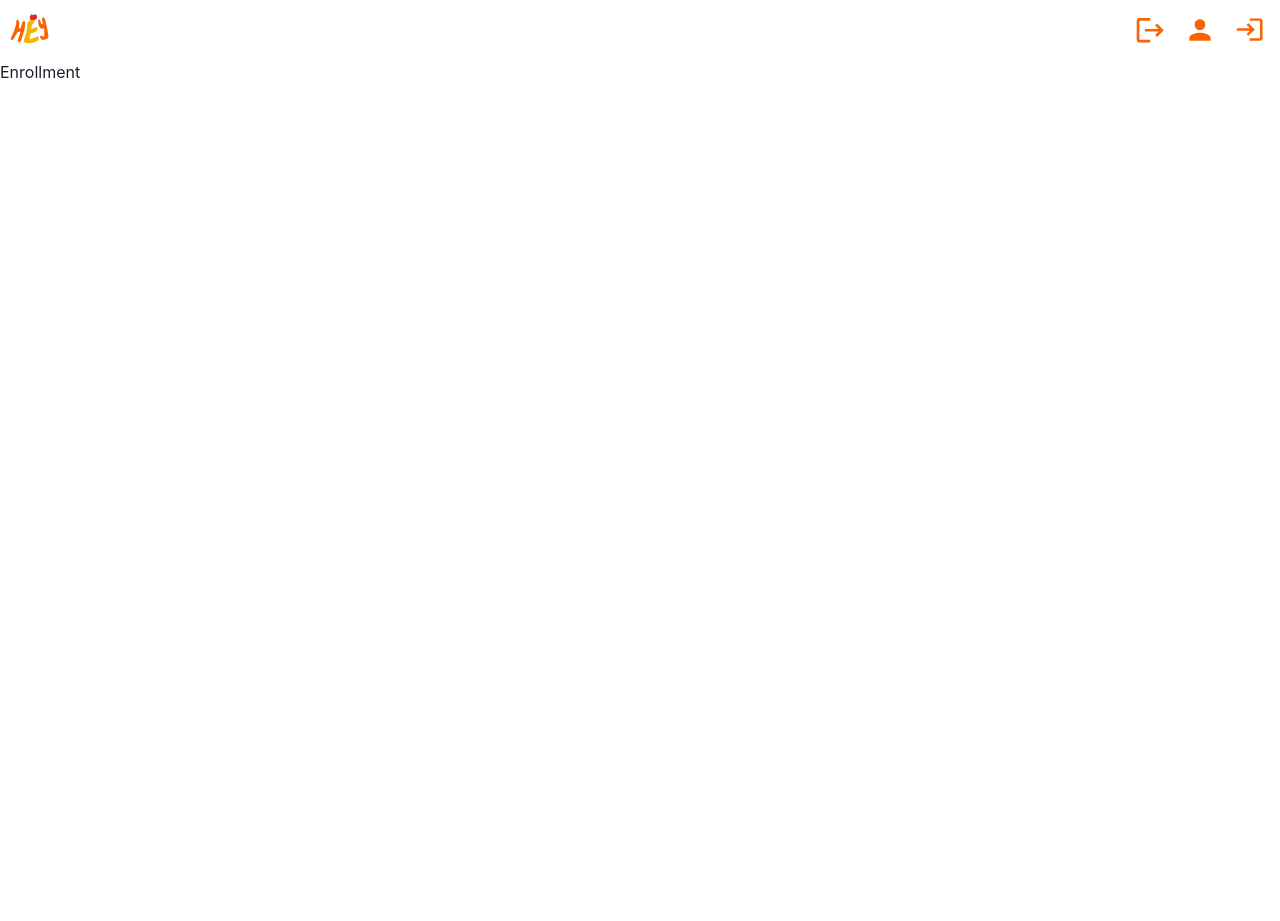
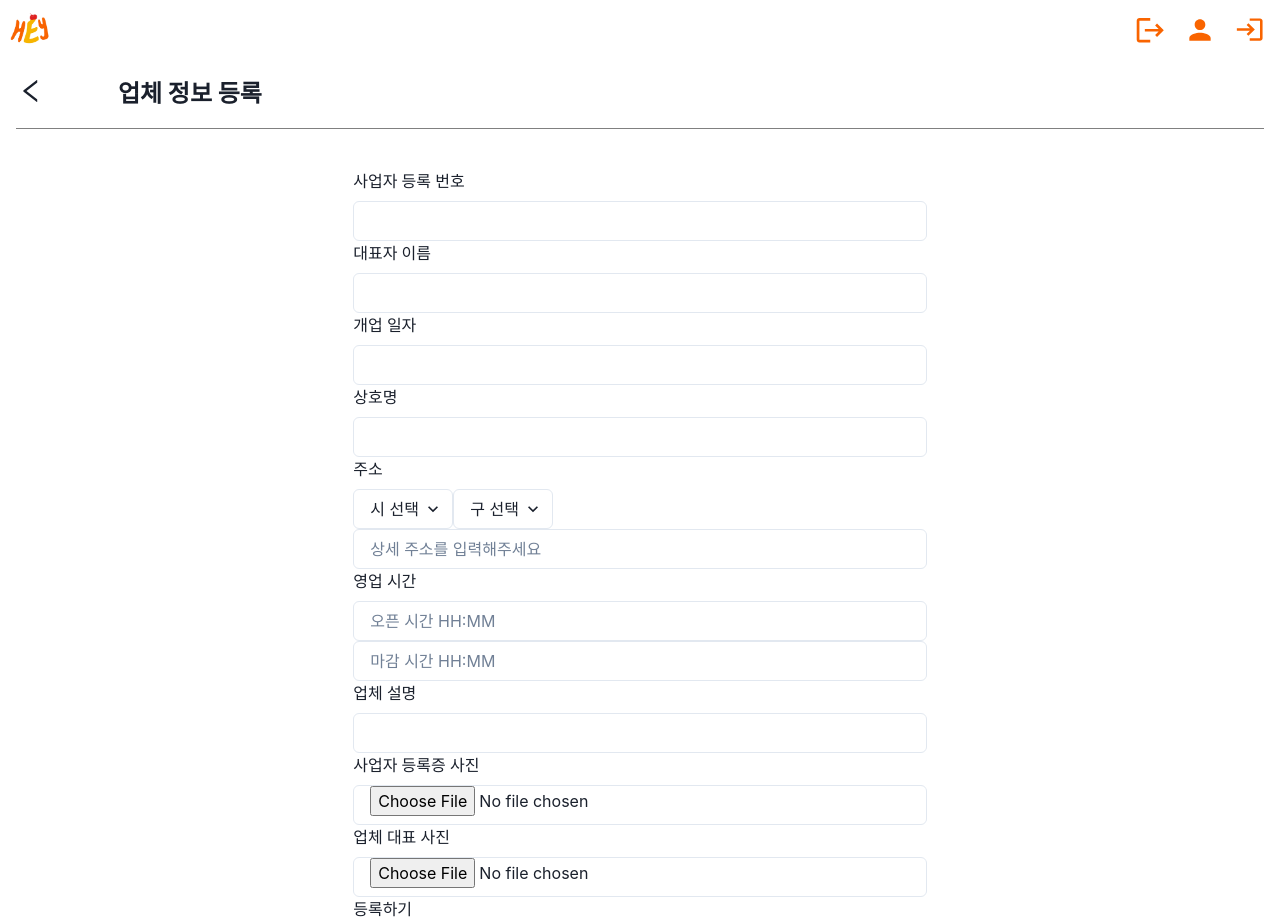
Before and after one commit to prgrms-web-devcourse/team-7sung-heycake-fe, a Next.js app: page /mypage/enrollment in a window 1280 px wide. Before the commit the page ends 800 px from the top, so only its background shows below. Built offline with nearby package versions, Linux system fonts and the light colour scheme.

Commit message:
feat: 업체 정보 등록 폼 생성

```diff
--- /dev/null
+++ b/components/Mypage/enrollmentForm.tsx
@@ -0,0 +1,134 @@
+/* eslint-disable react/jsx-props-no-spreading */
+import { FormControl, FormLabel, Input, Select } from '@chakra-ui/react';
+import styled from '@emotion/styled';
+import { SubmitHandler, useForm } from 'react-hook-form';
+
+type Inputs = {
+  businessNumber: string;
+  ownerName: string;
+  openDate: string;
+  phoneNumber: string;
+  city: string;
+  district: string;
+  detailAddress: string;
+  openTime: string;
+  endTime: string;
+  description: string;
+  businessLicenseImage: File;
+  marketImage: File;
+};
+
+export default function EnrollmentForm() {
+  const {
+    register,
+    handleSubmit,
+    watch,
+    formState: { errors },
+  } = useForm<Inputs>();
+  const onSubmit: SubmitHandler<Inputs> = (data) => console.log(data);
+
+  return (
+    <Form onSubmit={handleSubmit(onSubmit)}>
+      <FormControl>
+        <FormLabel>사업자 등록 번호</FormLabel>
+        <Input required type="text" {...register('businessNumber')} />
+      </FormControl>
+      <FormControl>
+        <FormLabel>대표자 이름</FormLabel>
+        <Input required type="text" {...register('ownerName')} />
+      </FormControl>
+      <FormControl>
+        <FormLabel>개업 일자</FormLabel>
+        <Input required type="text" {...register('openDate')} />
+      </FormControl>
+      <FormControl>
+        <FormLabel>상호명</FormLabel>
+        <Input required type="text" {...register('phoneNumber')} />
+      </FormControl>
+      <FormControl>
+        <FormLabel>주소</FormLabel>
+        <AddressDiv>
+          <Select required {...register('city')} width={100}>
+            <option selected value="">
+              시 선택
+            </option>
+            <option value="seoul">서울시</option>
+          </Select>
+          <Select required {...register('district')} width={100}>
+            <option selected value="">
+              구 선택
+            </option>
+            <option value="seoul">강남구</option>
+            <option value="seoul">강동구</option>
+            <option value="seoul">강서구</option>
+            <option value="seoul">강북구</option>
+            <option value="seoul">관악구</option>
+            <option value="seoul">광진구</option>
+            <option value="seoul">구로구</option>
+            <option value="seoul">금천구</option>
+            <option value="seoul">노원구</option>
+            <option value="seoul">동대문구</option>
+            <option value="seoul">도봉구</option>
+            <option value="seoul">동작구</option>
+            <option value="seoul">마포구</option>
+            <option value="seoul">서대문구</option>
+            <option value="seoul">성동구</option>
+            <option value="seoul">성북구</option>
+            <option value="seoul">서초구</option>
+            <option value="seoul">송파구</option>
+            <option value="seoul">영등포구</option>
+            <option value="seoul">용산구</option>
+            <option value="seoul">양천구</option>
+            <option value="seoul">은평구</option>
+            <option value="seoul">종로구</option>
+            <option value="seoul">중구</option>
+            <option value="seoul">중랑구</option>
+          </Select>
+        </AddressDiv>
+
+        <Input
+          type="text"
+          required
+          placeholder="상세 주소를 입력해주세요"
+          {...register('detailAddress')}
+        />
+      </FormControl>
+      <FormControl>
+        <FormLabel>영업 시간</FormLabel>
+        <Input
+          type="text"
+          required
+          placeholder="오픈 시간 HH:MM"
+          {...register('openTime')}
+        />
+        <Input
+          type="text"
+          required
+          placeholder="마감 시간 HH:MM"
+          {...register('endTime')}
+        />
+      </FormControl>
+      <FormControl>
+        <FormLabel>업체 설명</FormLabel>
+        <Input type="text" required {...register('description')} />
+      </FormControl>
+      <FormControl>
+        <FormLabel>사업자 등록증 사진</FormLabel>
+        <Input type="file" required {...register('businessLicenseImage')} />
+      </FormControl>
+      <FormControl>
+        <FormLabel>업체 대표 사진</FormLabel>
+        <Input type="file" required {...register('marketImage')} />
+      </FormControl>
+      <button type="submit">등록하기</button>
+    </Form>
+  );
+}
+
+const Form = styled.form`
+  overflow: scroll;
+`;
+
+const AddressDiv = styled.div`
+  display: flex;
+`;
--- a/pages/mypage/enrollment/index.tsx
+++ b/pages/mypage/enrollment/index.tsx
@@ -1,3 +1,15 @@
+import { Container } from '@chakra-ui/react';
+
+import EnrollmentForm from '@/components/Mypage/enrollmentForm';
+import MypageTitle from '@/components/Mypage/mypageTitle';
+
 export default function Enrollment() {
-  return <div>Enrollment</div>;
+  return (
+    <>
+      <MypageTitle title="업체 정보 등록" />
+      <Container marginTop={10}>
+        <EnrollmentForm />
+      </Container>
+    </>
+  );
 }
```
